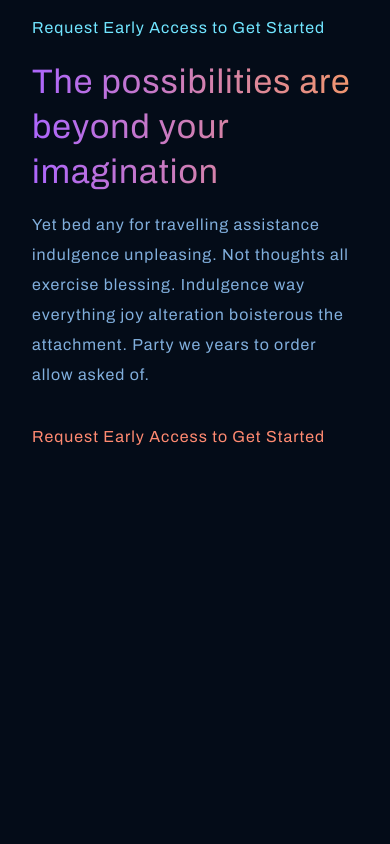
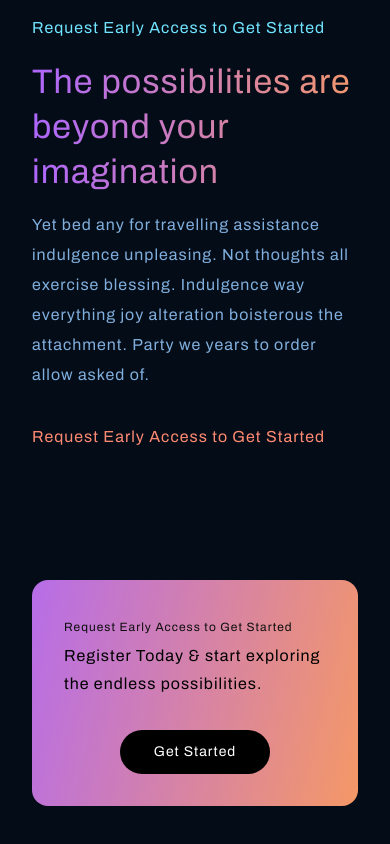
Before and after one commit to Hossein5727/gpt3-app, a React (Create React App) app: page / in a window 390 px wide. Shown: the part 4119-4963 px from the top of the page. Before the commit the page ends 4635 px from the top, so only its background shows below. Built offline with nearby package versions, Linux system fonts and the light colour scheme.

Commit message:
added cta file

```diff
--- a/src/App.js
+++ b/src/App.js
@@ -1,5 +1,5 @@
 import './App.css';
-import { Brand, Navbar } from './components';
+import { Brand, CTA, Navbar } from './components';
 import { Features, Header, Possibility, WhatGPT3 } from './containers';
 
 function App() {
@@ -13,6 +13,7 @@
       <WhatGPT3 />
       <Features />
       <Possibility />
+      <CTA />
     </div>
   );
 }
--- /dev/null
+++ b/src/components/cta/CAT.js
@@ -0,0 +1,18 @@
+import React from 'react'
+import './cta.css'
+
+function CAT() {
+    return (
+        <div className="gpt3__cta">
+            <div className="gpt3__cta-content">
+                <p>Request Early Access to Get Started</p>
+                <h3>Register Today & start exploring the endless possibilities.</h3>
+            </div>
+            <div className="gpt3__cta-btn">
+                <button type="button">Get Started</button>
+            </div>
+        </div>
+    )
+}
+
+export default CAT
--- /dev/null
+++ b/src/components/cta/cta.css
@@ -0,0 +1,72 @@
+.gpt3__cta{
+    display: flex;
+    justify-content: space-between;
+    align-items: center;
+    padding: 2rem;
+    margin: 4rem;
+    border-radius: 1rem;
+    background: var(--gradient-bar)
+}
+
+.gpt3__cta-content{
+    display: flex;
+    flex-direction: column;
+    text-align: left;
+}
+
+.gpt3__cta-content p{
+    font-weight: 500;
+    font-size: 12px;
+    line-height: 30px;
+    color: #0E0E0E;
+}
+
+.gpt3__cta-content h3{
+    font-weight: 800;
+    font-size: 24px;
+    line-height: 45px;
+    color: #000000;
+}
+
+.gpt3__cta-btn button{
+    background: #000000;
+    border-radius: 40px;
+    outline:none;
+    border:none;
+    font-weight: bold;
+    font-size: 18px;
+    line-height: 30px;
+    color: #FFFFFF;
+    padding: 0.5rem 1rem;
+    min-width: 150px;
+    cursor: pointer;
+}
+
+
+
+@media screen and (max-width: 650px) {
+    .gpt3__cta {
+        flex-direction: column;
+    }
+
+    .gpt3__cta-btn {
+        margin: 2rem 0 0;
+    }
+}
+
+@media screen and (max-width: 550px) {
+    .gpt3__cta {
+        flex-direction: column;
+        margin: 4rem 2rem;
+    }
+
+    .gpt3__cta-content h3 {
+        font-size: 16px;
+        line-height: 28px;
+    }
+
+    .gpt3__cta-btn button {
+        font-size: 14px;
+        line-height: 28px;
+    }
+}
--- a/src/components/index.js
+++ b/src/components/index.js
@@ -1,3 +1,4 @@
 export { default as Navbar } from './navbar/Navbar';
 export { default as Brand } from './brand/Brand';
 export { default as Feature } from './feature/Feature';
+export { default as CTA } from './cta/CAT';
--- a/src/containers/possibility/possibility.css
+++ b/src/containers/possibility/possibility.css
@@ -58,11 +58,6 @@
         margin: 1rem 0;
     }
 
-    .gpt3__possibility-image img {
-        width: unset;
-        height: unset;
-    }
-
     .gpt3__possibility-content {
         margin-top: 2rem;
     }
```
